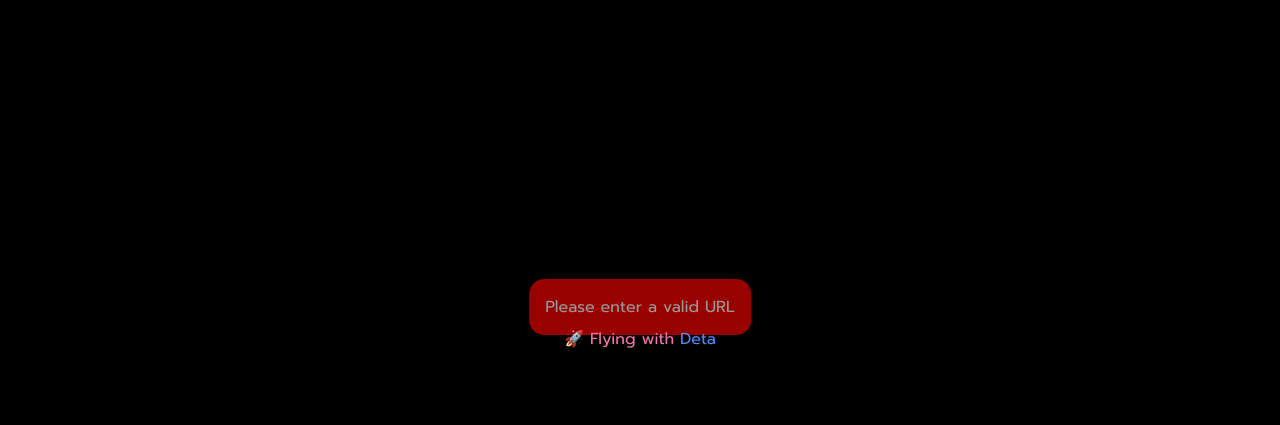
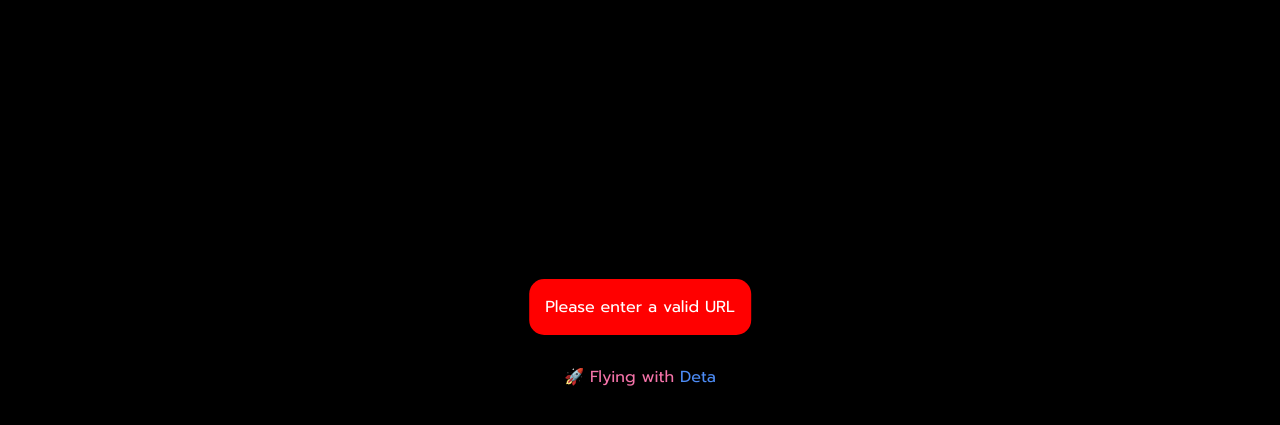
Before and after one commit to jnsougata/slice, a plain HTML site: page pages/index.html in a window 1280 px wide. Both pictures are taken after typing "Sample" into the empty fields and a click on the button "Generate". Shown: the part 385-810 px from the top of the page. Drawn offline with Linux system fonts and the light colour scheme.

Commit message:
fixed footer overlapping

```diff
--- a/static/style.css
+++ b/static/style.css
@@ -56,7 +56,7 @@ body {
   left: 50%;
   bottom: 80px;
   font-size: 16px;
-  opacity: 0.6;
+  opacity: 1;
 }
 
 #snackbar.show {
@@ -70,7 +70,7 @@ footer {
   position: absolute;
   bottom: 0;
   width: 100%;
-  margin: 5%;
+  margin: 2%;
 }
 
 footer p {
```
